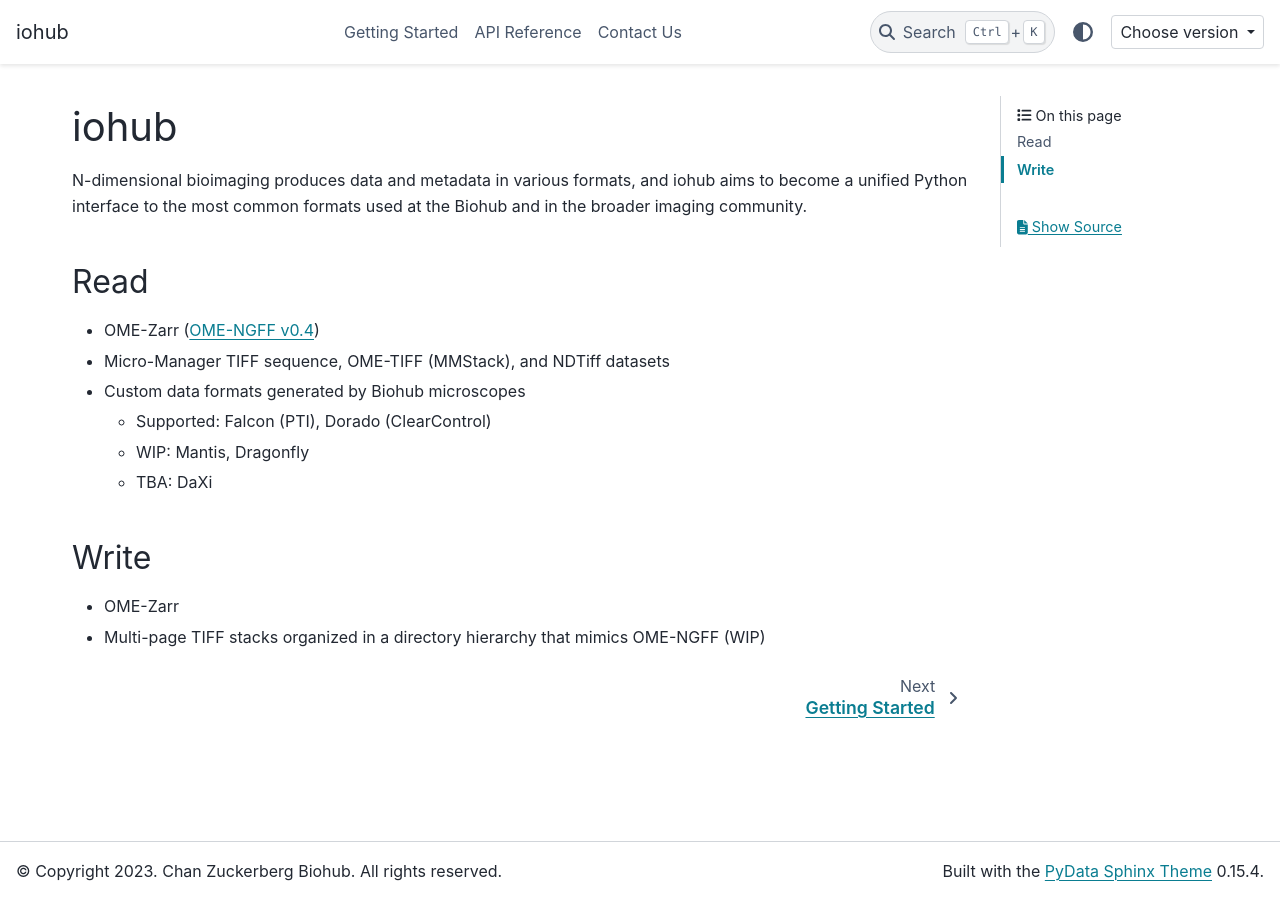
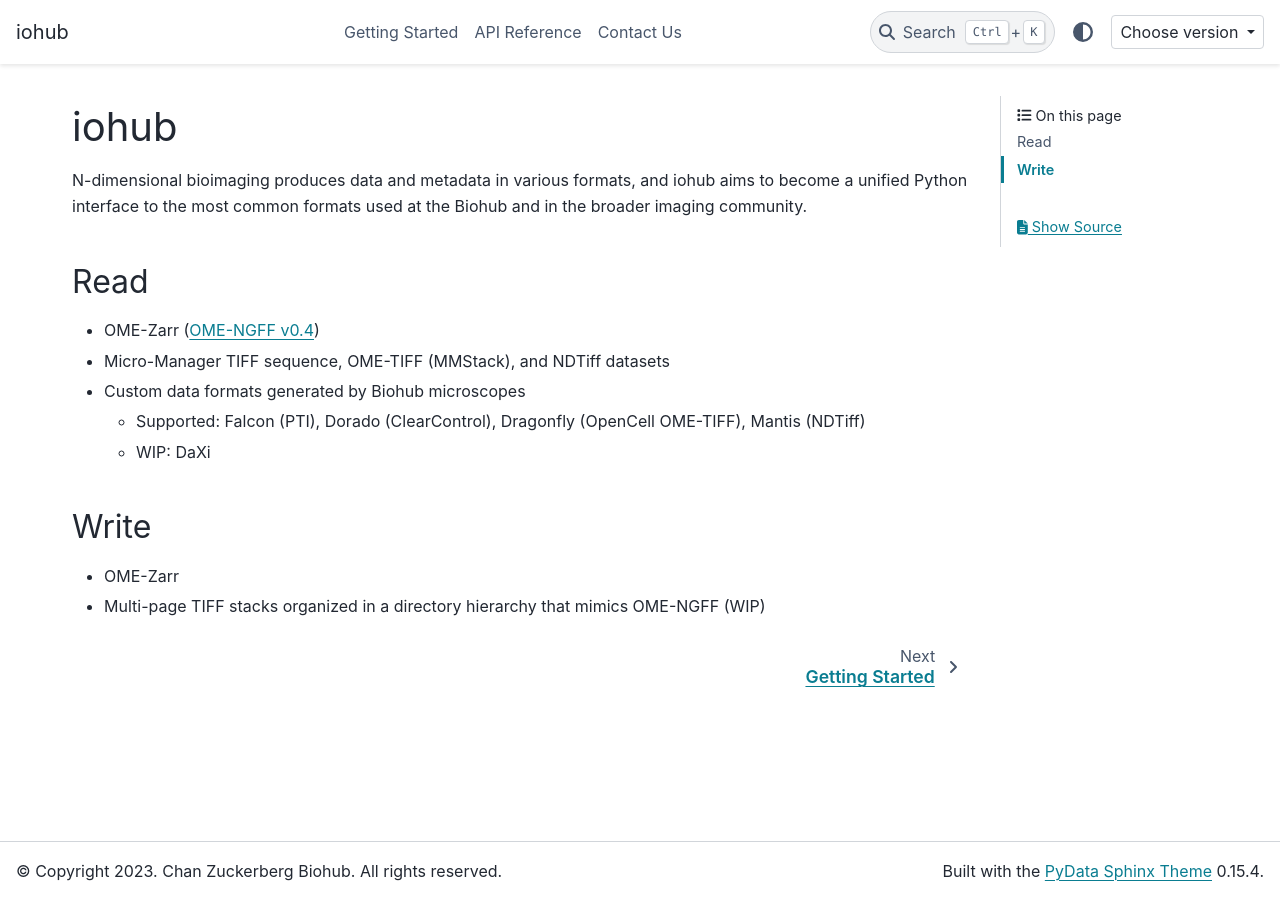
Before and after one commit to czbiohub-sf/iohub, a Sphinx documentation site: the page built from docs/source/index.rst, in a window 1280 px wide. Built offline with Sphinx 7.4.7 and the PyData theme 0.15.4, drawn with Linux system fonts in a browser that asks for light colours; pages that are not in the unit, such as notebooks, are missing from menus; the version number could not be read and is left out.

Commit message:
Update documentation and metadata (#203)
* update docs: support OpenCell OME-TIFF

* add badges and python minor versions

* label mantis as supported

```diff
--- a/docs/source/index.rst
+++ b/docs/source/index.rst
@@ -15,11 +15,9 @@ Read
 
 - Custom data formats generated by Biohub microscopes
 
-  - Supported: Falcon (PTI), Dorado (ClearControl)
+  - Supported: Falcon (PTI), Dorado (ClearControl), Dragonfly (OpenCell OME-TIFF), Mantis (NDTiff)
 
-  - WIP: Mantis, Dragonfly
-
-  - TBA: DaXi
+  - WIP: DaXi
 
 Write
 -----
--- a/setup.cfg
+++ b/setup.cfg
@@ -12,6 +12,9 @@ classifiers =
     Intended Audience :: Science/Research
     License :: OSI Approved :: BSD License
     Programming Language :: Python :: 3 :: Only
+	Programming Language :: Python :: 3.9
+	Programming Language :: Python :: 3.10
+	Programming Language :: Python :: 3.11
     Topic :: Scientific/Engineering
     Topic :: Scientific/Engineering :: Image Processing
     Operating System :: Microsoft :: Windows
```
Also changed, not shown: README.md (+13 -4 lines).
